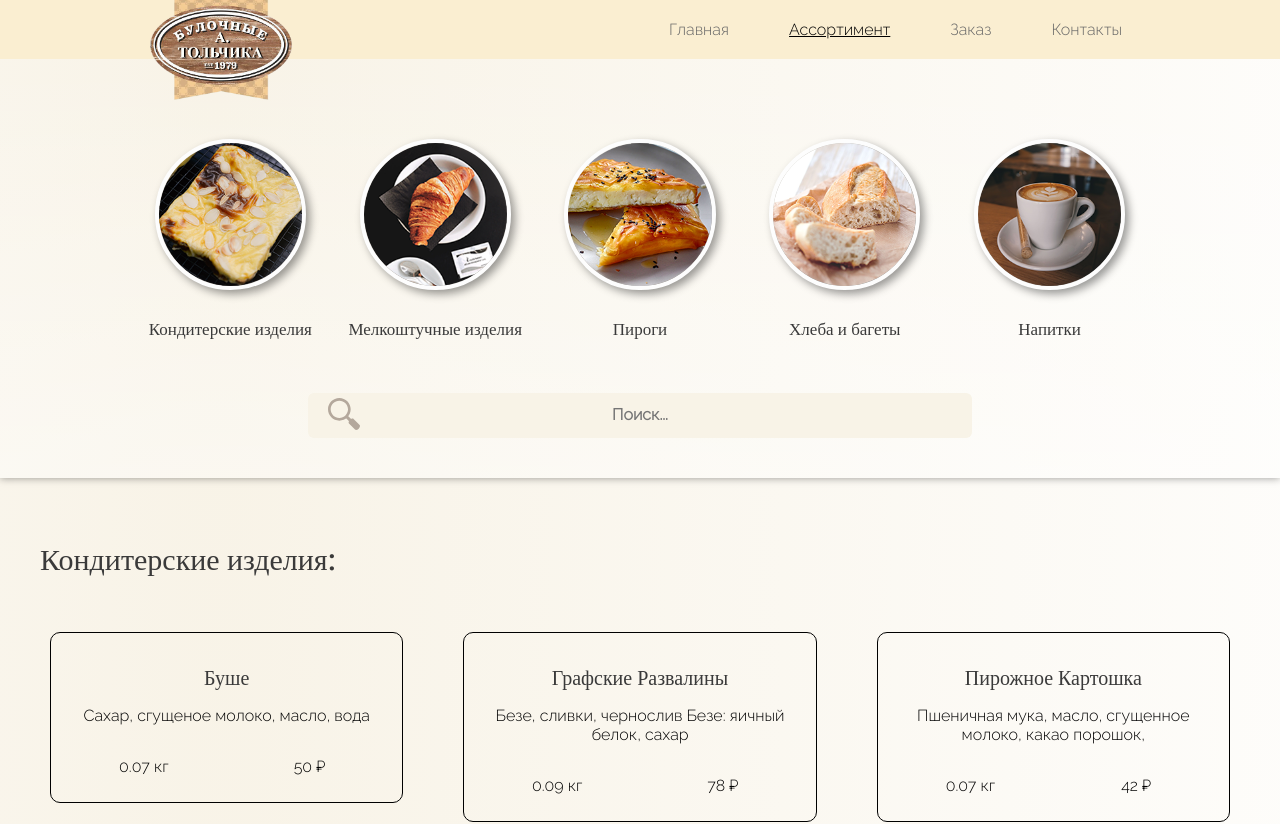
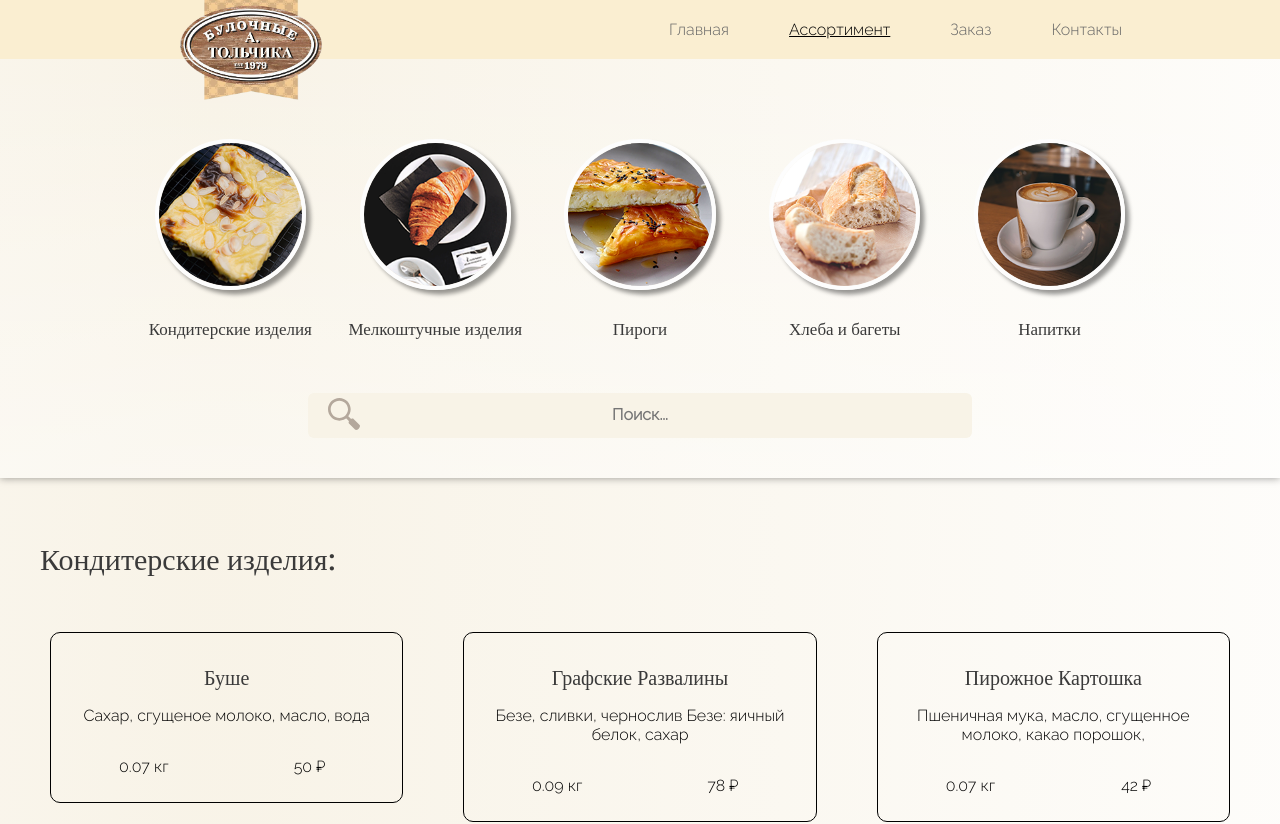
Before and after one commit to anatolykopyl/bakery, a Vue app: page /goods in a window 1280 px wide. Shown: the top 824 px of the page. Built offline with nearby package versions, Linux system fonts and the light colour scheme; a web font is replaced by a local one.

Commit message:
Micro style tweaks

```diff
--- a/src/App.vue
+++ b/src/App.vue
@@ -1,9 +1,9 @@
 <template>
     <div id="app" style="min-height: 100vh;">
         <div id="nav">
-            <span class="tiny-logo">
+            <router-link to="/" class="tiny-logo">
                 <img class="tiny-logo" src="@/assets/flag.png" v-bind:style='{ "transform": tinyOffset }'>
-            </span>
+            </router-link>
             <span id="links" v-on:click="handleScroll">
                 <router-link to="/" exact>Главная</router-link>
                 <router-link to="/goods">Ассортимент</router-link>
--- a/src/views/Contact.vue
+++ b/src/views/Contact.vue
@@ -50,16 +50,6 @@ h2 {
     color: #3a3a3a;
 }
 
-img {
-    width: 40%;
-    height: auto;
-    margin: 30px;
-    border: rgb(253, 253, 253) solid;
-    border-radius: 100%;
-    border-width: 8px;
-    filter: drop-shadow(8px 8px 8px rgba(0, 0, 0, 0.4));
-}
-
 @media screen and (max-width: 1024px) {
     .main {
         padding-left: 10vw;
--- a/src/views/Goods.vue
+++ b/src/views/Goods.vue
@@ -164,7 +164,7 @@ export default {
     border: rgb(253, 253, 253) solid;
     border-radius: 100%;
     border-width: 0.35vw;
-    filter: drop-shadow(0.35vw 0.35vw 0.35vw rgba(0, 0, 0, 0.4));
+    box-shadow: 0.35vw 0.35vw 0.35vw rgba(0, 0, 0, 0.4);
 }
 
 h2 {
--- a/src/views/Home.vue
+++ b/src/views/Home.vue
@@ -210,6 +210,8 @@ h4 {
     width: 600px;
     height: 600px;
     border: darkgray solid 1px;
+    border-radius: 12px;
+    overflow: hidden;
 }
 
 #napkin {
--- a/src/views/Order.vue
+++ b/src/views/Order.vue
@@ -36,7 +36,7 @@ img {
     border: rgb(253, 253, 253) solid;
     border-radius: 100%;
     border-width: 8px;
-    filter: drop-shadow(8px 8px 8px rgba(0, 0, 0, 0.4));
+    box-shadow: 8px 8px 8px rgba(0, 0, 0, 0.4);
 }
 
 .text {
```
